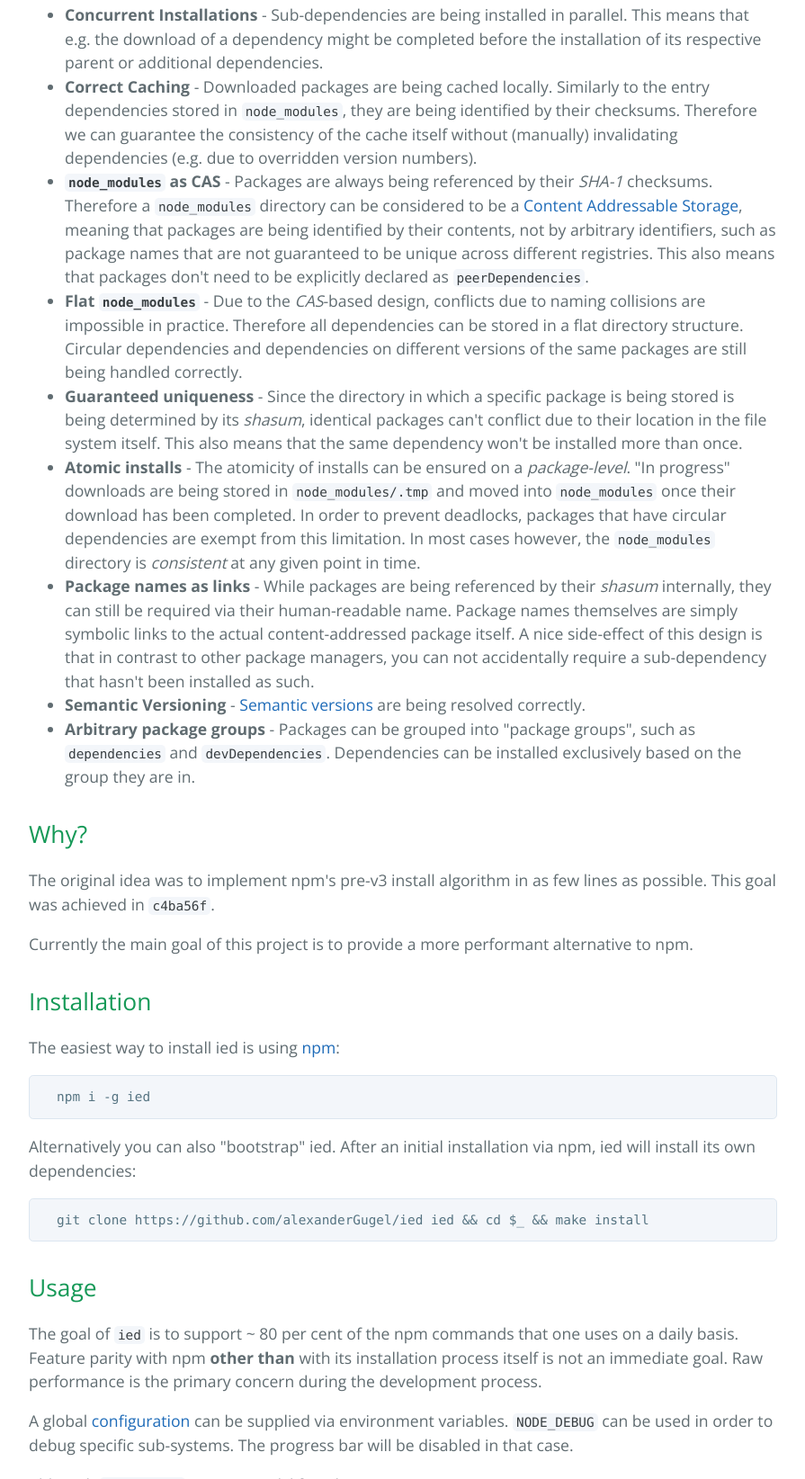
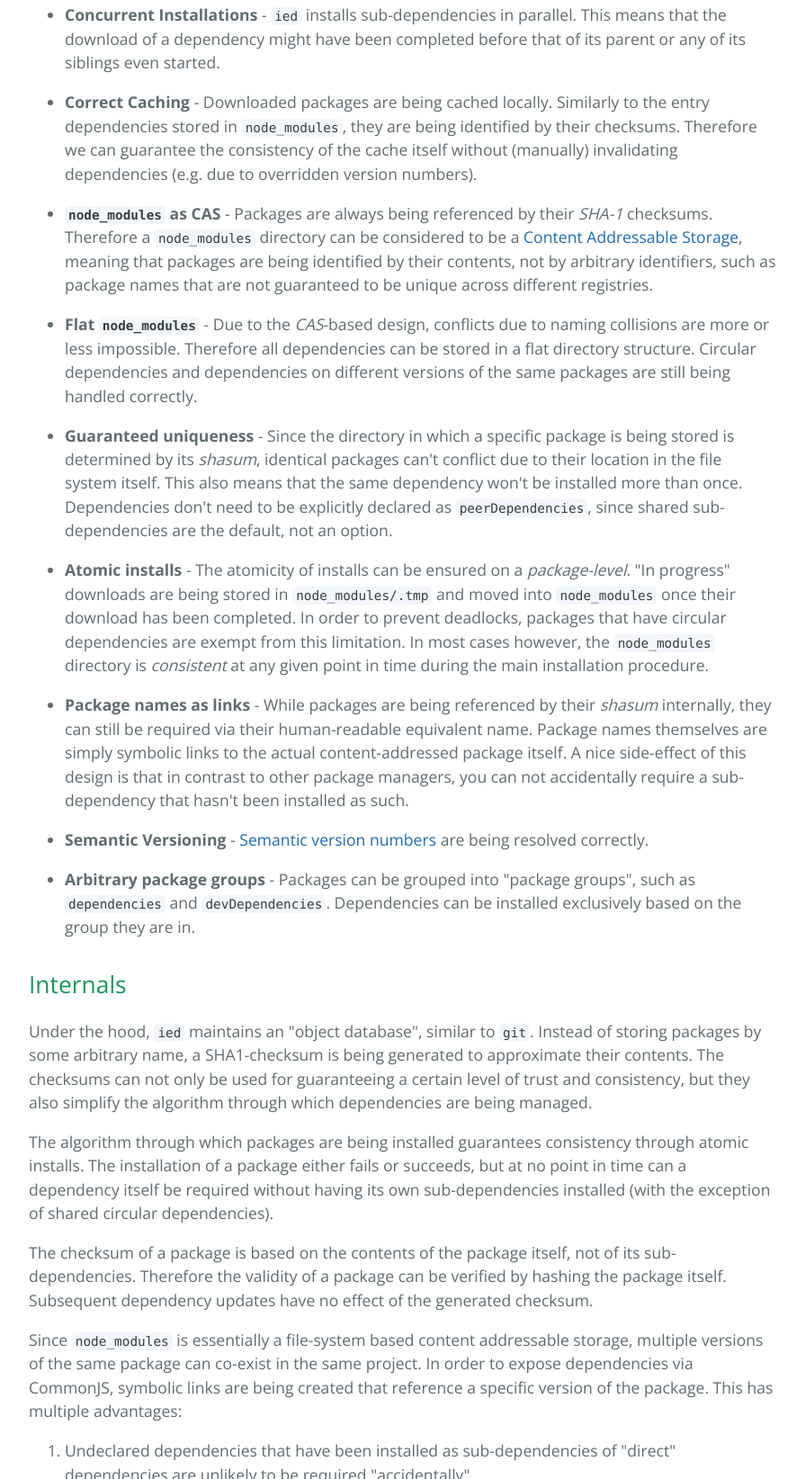
Before and after one commit to alexanderGugel/ied, a website: page index.html in a window 1280 px wide. Shown: the part 1156-2800 px from the top of the page at 90% size, without its empty margins (192-1087 px from the left). Drawn offline with nearby package versions, Linux system fonts and the light colour scheme.

Commit message:
Create gh-pages branch via GitHub

```diff
--- a/index.html
+++ b/index.html
@@ -20,7 +20,7 @@
 
     <section class="main-content">
       <h1>
-<a id="ied-wip" class="anchor" href="#ied-wip" aria-hidden="true"><span class="octicon octicon-link"></span></a>ied (WIP)</h1>
+<a id="ied" class="anchor" href="#ied" aria-hidden="true"><span aria-hidden="true" class="octicon octicon-link"></span></a>ied</h1>
 
 <p><a href="https://travis-ci.org/alexanderGugel/ied"><img src="https://img.shields.io/travis/alexanderGugel/ied.svg" alt="Travis"></a>
 <a href="https://www.npmjs.com/package/ied"><img src="https://img.shields.io/npm/v/ied.svg" alt="npm"></a>
@@ -30,35 +30,146 @@
 <p>An alternative package manager for Node.</p>
 
 <ul>
-<li>
-<strong>Concurrent Installations</strong> - Sub-dependencies are being installed in parallel. This means that e.g. the download of a dependency might be completed before the installation of its respective parent or additional dependencies.</li>
-<li>
-<strong>Correct Caching</strong> - Downloaded packages are being cached locally. Similarly to the entry dependencies stored in <code>node_modules</code>, they are being identified by their checksums. Therefore we can guarantee the consistency of the cache itself without (manually) invalidating dependencies (e.g. due to overridden version numbers).</li>
-<li>
-<strong><code>node_modules</code> as CAS</strong> - Packages are always being referenced by their <em>SHA-1</em> checksums. Therefore a <code>node_modules</code> directory can be considered to be a <a href="https://en.wikipedia.org/wiki/Content-addressable_storage">Content Addressable Storage</a>, meaning that packages are being identified by their contents, not by arbitrary identifiers, such as package names that are not guaranteed to be unique across different registries. This also means that packages don't need to be explicitly declared as <code>peerDependencies</code>.</li>
-<li>
-<strong>Flat <code>node_modules</code></strong> - Due to the <em>CAS</em>-based design, conflicts due to naming collisions are impossible in practice. Therefore all dependencies can be stored in a flat directory structure. Circular dependencies and dependencies on different versions of the same packages are still being handled correctly.</li>
-<li>
-<strong>Guaranteed uniqueness</strong> - Since the directory in which a specific package is being stored is being determined by its <em>shasum</em>, identical packages can't conflict due to their location in the file system itself. This also means that the same dependency won't be installed more than once.</li>
-<li>
-<strong>Atomic installs</strong> - The atomicity of installs can be ensured on a <em>package-level</em>. "In progress" downloads are being stored in <code>node_modules/.tmp</code> and moved into <code>node_modules</code> once their download has been completed. In order to prevent deadlocks, packages that have circular dependencies are exempt from this limitation. In most cases however, the <code>node_modules</code> directory is <em>consistent</em> at any given point in time.</li>
-<li>
-<strong>Package names as links</strong> - While packages are being referenced by their <em>shasum</em> internally, they can still be required via their human-readable name. Package names themselves are simply symbolic links to the actual content-addressed package itself. A nice side-effect of this design is that in contrast to other package managers, you can not accidentally require a sub-dependency that hasn't been installed as such.</li>
-<li>
-<strong>Semantic Versioning</strong> - <a href="http://semver.org/">Semantic versions</a> are being resolved correctly.</li>
-<li>
-<strong>Arbitrary package groups</strong> - Packages can be grouped into "package groups", such as <code>dependencies</code> and <code>devDependencies</code>. Dependencies can be installed exclusively based on the group they are in.</li>
+<li><p><strong>Concurrent Installations</strong> - <code>ied</code> installs sub-dependencies in parallel.
+This means that the download of a dependency might have been completed before
+that of its parent or any of its siblings even started.</p></li>
+<li><p><strong>Correct Caching</strong> - Downloaded packages are being cached locally. Similarly
+to the entry dependencies stored in <code>node_modules</code>, they are being identified
+by their checksums. Therefore we can guarantee the consistency of the cache
+itself without (manually) invalidating dependencies (e.g. due to overridden
+version numbers).</p></li>
+<li><p><strong><code>node_modules</code> as CAS</strong> - Packages are always being referenced by their
+<em>SHA-1</em> checksums. Therefore a <code>node_modules</code> directory can be considered to
+be a <a href="https://en.wikipedia.org/wiki/Content-addressable_storage">Content Addressable
+Storage</a>, meaning
+that packages are being identified by their contents, not by arbitrary
+identifiers, such as package names that are not guaranteed to be unique
+across different registries.</p></li>
+<li><p><strong>Flat <code>node_modules</code></strong> - Due to the <em>CAS</em>-based design, conflicts due to
+naming collisions are more or less impossible. Therefore all dependencies can
+be stored in a flat directory structure. Circular dependencies and
+dependencies on different versions of the same packages are still being
+handled correctly.</p></li>
+<li><p><strong>Guaranteed uniqueness</strong> - Since the directory in which a specific package
+is being stored is determined by its <em>shasum</em>, identical packages can't
+conflict due to their location in the file system itself. This also means
+that the same dependency won't be installed more than once. Dependencies
+don't need to be explicitly declared as <code>peerDependencies</code>, since shared
+sub-dependencies are the default, not an option.</p></li>
+<li><p><strong>Atomic installs</strong> - The atomicity of installs can be ensured on a
+<em>package-level</em>. "In progress" downloads are being stored in
+<code>node_modules/.tmp</code> and moved into <code>node_modules</code> once their download has
+been completed. In order to prevent deadlocks, packages that have circular
+dependencies are exempt from this limitation. In most cases however, the
+<code>node_modules</code> directory is <em>consistent</em> at any given point in time during
+the main installation procedure.</p></li>
+<li><p><strong>Package names as links</strong> - While packages are being referenced by their
+<em>shasum</em> internally, they can still be required via their human-readable
+equivalent name. Package names themselves are simply symbolic links to the
+actual content-addressed package itself. A nice side-effect of this design is
+that in contrast to other package managers, you can not accidentally require
+a sub-dependency that hasn't been installed as such.</p></li>
+<li><p><strong>Semantic Versioning</strong> - <a href="http://semver.org/">Semantic version numbers</a> are
+being resolved correctly.</p></li>
+<li><p><strong>Arbitrary package groups</strong> - Packages can be grouped into "package groups",
+such as <code>dependencies</code> and <code>devDependencies</code>. Dependencies can be installed
+exclusively based on the group they are in.</p></li>
 </ul>
 
 <h2>
-<a id="why" class="anchor" href="#why" aria-hidden="true"><span class="octicon octicon-link"></span></a>Why?</h2>
+<a id="internals" class="anchor" href="#internals" aria-hidden="true"><span aria-hidden="true" class="octicon octicon-link"></span></a>Internals</h2>
 
-<p>The original idea was to implement npm's pre-v3 install algorithm in as few lines as possible. This goal was achieved in <a href="https://github.com/alexanderGugel/ied/tree/c4ba56f7dece738db5b8cb28c20c7f6aa1e64d1d"><code>c4ba56f</code></a>.</p>
+<p>Under the hood, <code>ied</code> maintains an "object database", similar to <code>git</code>. Instead
+of storing packages by some arbitrary name, a SHA1-checksum is being generated
+to approximate their contents. The checksums can not only be used for
+guaranteeing a certain level of trust and consistency, but they also simplify
+the algorithm through which dependencies are being managed.</p>
 
-<p>Currently the main goal of this project is to provide a more performant alternative to npm.</p>
+<p>The algorithm through which packages are being installed guarantees consistency
+through atomic installs. The installation of a package either fails or
+succeeds, but at no point in time can a dependency itself be required without
+having its own sub-dependencies installed (with the exception of shared
+circular dependencies).</p>
+
+<p>The checksum of a package is based on the contents of the package itself, not
+of its sub-dependencies. Therefore the validity of a package can be verified by
+hashing the package itself. Subsequent dependency updates have no effect of the
+generated checksum.</p>
+
+<p>Since <code>node_modules</code> is essentially a file-system based content addressable
+storage, multiple versions of the same package can co-exist in the same
+project. In order to expose dependencies via CommonJS, symbolic links are being
+created that reference a specific version of the package. This has multiple
+advantages:</p>
+
+<ol>
+<li><p>Undeclared dependencies that have been installed as sub-dependencies of
+"direct" dependencies are unlikely to be required "accidentally".</p></li>
+<li><p>There is no need to "manually" (as in additionally to the installation
+procedure itself) de-duplicate the dependency graph. As long as the
+uniqueness of filenames itself can be guaranteed on an OS-level, it is
+<em>impossible</em> to install the same package twice. This does not prevent users
+from installing different versions of the same dependency as long as the
+content is different (whereas a different version declared in the
+<code>package.json</code> counts as different contents).</p></li>
+<li><p>Shorter pathnames and less problems due to OS-level limitations (as in
+Windows where the maximum path length is limited).</p></li>
+<li><p>Additional application-level startup performance improvements. <code>require</code>
+needs to traverse less directories. A limited number of symbolic links need
+to be followed. This performance improvement is primarily useful for
+continuously running tests, where startup time is actually noticeable for
+larger test suits.</p></li>
+</ol>
+
+<h3>
+<a id="directory-structure" class="anchor" href="#directory-structure" aria-hidden="true"><span aria-hidden="true" class="octicon octicon-link"></span></a>Directory Structure</h3>
+
+<p>The used directory structure is primarily optimized for reducing the amount of
+IO interaction with the file system during subsequent installations and
+guaranteeing the consistency of installed packages.</p>
+
+<p>A consequence of the
+<a href="https://nodejs.org/api/modules.html#modules_all_together"><code>require.resolve</code></a>
+algorithm used by Node, all packages need to be stored in a project-level
+<code>node_modules</code> directory. This directory is completely flat on a package-level,
+meaning that there are no nested packages inside it.</p>
+
+<p>Instead each package is being stored in its content-addressed directory. Such a
+directory has two sub-directories:</p>
+
+<ul>
+<li><p><strong>package</strong> - This is where the unpacked package contents is being stored. At
+no point in time will this directory be modified. This enables us to verify
+the integrity of the package at a later point in time by comparing the actual
+checksum to the one defined by other dependents or registries.</p></li>
+<li><p><strong>node_modules</strong> - Sub-dependencies of the dependency installed in <code>package</code>
+are being referenced by symbolic links in <code>node_modules</code> of the package
+itself. <code>require.resolve</code> will fall-back to this level after failing to
+locate a dependency in <code>package</code>. This means checked in dependencies are
+still supported, provided that their sub-dependencies are also available
+(anywhere in the dependency graph).</p></li>
+</ul>
+
+<p>On a project level, the <code>node_modules</code> directory contains the fetched packages,
+installed dependencies and links that expose the packages to user-land via
+<code>require</code>.</p>
+
+<p>A comparison of sample directory structures produced by ied, npm 2 and npm 3 is
+available as a <a href="https://gist.github.com/alexanderGugel/a10ed5655d366875a280">GitHub
+Gist</a>.</p>
 
 <h2>
-<a id="installation" class="anchor" href="#installation" aria-hidden="true"><span class="octicon octicon-link"></span></a>Installation</h2>
+<a id="why" class="anchor" href="#why" aria-hidden="true"><span aria-hidden="true" class="octicon octicon-link"></span></a>Why?</h2>
+
+<p>The original idea was to implement npm's pre-v3 install algorithm in as few
+lines as possible. This goal was achieved in
+<a href="https://github.com/alexanderGugel/ied/tree/c4ba56f7dece738db5b8cb28c20c7f6aa1e64d1d"><code>c4ba56f</code></a>.</p>
+
+<p>Currently the main goal of this project is to provide a more performant
+alternative to npm.</p>
+
+<h2>
+<a id="installation" class="anchor" href="#installation" aria-hidden="true"><span aria-hidden="true" class="octicon octicon-link"></span></a>Installation</h2>
 
 <p>The easiest way to install ied is using <a href="https://www.npmjs.org/">npm</a>:</p>
 
@@ -72,17 +183,26 @@ After an initial installation via npm, ied will install its own dependencies:</p
 </code></pre>
 
 <h2>
-<a id="usage" class="anchor" href="#usage" aria-hidden="true"><span class="octicon octicon-link"></span></a>Usage</h2>
+<a id="usage" class="anchor" href="#usage" aria-hidden="true"><span aria-hidden="true" class="octicon octicon-link"></span></a>Usage</h2>
 
-<p>The goal of <code>ied</code> is to support ~ 80 per cent of the npm commands that one uses on a daily basis. Feature parity with npm <strong>other than</strong> with its installation process itself is not an immediate goal. Raw performance is the primary concern during the development process.</p>
+<p>The goal of <code>ied</code> is to support ~ 80 per cent of the npm commands that one uses
+on a daily basis. Feature parity with npm <strong>other than</strong> with its installation
+process itself is not an immediate goal. Raw performance is the primary concern
+during the development process.</p>
 
-<p>A global <a href="lib/config.js">configuration</a> can be supplied via environment variables. <code>NODE_DEBUG</code> can be used in order to debug specific sub-systems. The progress bar will be disabled in that case.</p>
+<p>A global <a href="lib/config.js">configuration</a> can be supplied via environment
+variables. <code>NODE_DEBUG</code> can be used in order to debug specific sub-systems. The
+progress bar will be disabled in that case.</p>
 
 <p>Although <code>run-script</code> is supported, lifecycle scripts are not.</p>
 
-<p>At this point in time, the majority of the command API is <a href="bin/cmd.js">self-documenting</a>. More extensive documentation will be available once the API is stabilized.</p>
+<p>At this point in time, the majority of the command API is
+<a href="bin/cmd.js">self-documenting</a>. More extensive documentation will be available
+once the API is stabilized.</p>
 
-<p>A high-level <a href="bin/USAGE.txt">USAGE</a> help is also supplied. The main goal is to keep the API predictable for regular npm-users. This means certain flags, such as for example <code>--save</code>, <code>--save-dev</code>, <code>--only</code>, are supported.</p>
+<p>A high-level <a href="bin/USAGE.txt">USAGE</a> help is also supplied. The main goal is to
+keep the API predictable for regular npm-users. This means certain flags, such
+as for example <code>--save</code>, <code>--save-dev</code>, <code>--only</code>, are supported.</p>
 
 <pre><code>  ied is a package manager for Node.
 
@@ -127,23 +247,25 @@ After an initial installation via npm, ied will install its own dependencies:</p
 </code></pre>
 
 <h2>
-<a id="credits" class="anchor" href="#credits" aria-hidden="true"><span class="octicon octicon-link"></span></a>Credits</h2>
+<a id="credits" class="anchor" href="#credits" aria-hidden="true"><span aria-hidden="true" class="octicon octicon-link"></span></a>Credits</h2>
 
-<p>Some ideas and (upcoming) features of ied are heavily inspired by <a href="http://nixos.org/nix/"><strong>Nix</strong></a>, a purely functional package manager.</p>
+<p>Some ideas and (upcoming) features of <code>ied</code> are heavily inspired by
+<a href="http://nixos.org/nix/"><strong>Nix</strong></a>, a purely functional package manager.</p>
 
 <h2>
-<a id="faq" class="anchor" href="#faq" aria-hidden="true"><span class="octicon octicon-link"></span></a>FAQ</h2>
+<a id="faq" class="anchor" href="#faq" aria-hidden="true"><span aria-hidden="true" class="octicon octicon-link"></span></a>FAQ</h2>
 
 <ul>
 <li>
 <p>What does ied stand for?</p>
 
-<p>Nothing in particular. It's just easy to type and <code>mpm</code> (the original name) was already taken.</p>
+<p>Nothing in particular. It's just easy to type and <code>mpm</code> (the original name)
+was already taken.</p>
 </li>
 </ul>
 
 <h2>
-<a id="license" class="anchor" href="#license" aria-hidden="true"><span class="octicon octicon-link"></span></a>License</h2>
+<a id="license" class="anchor" href="#license" aria-hidden="true"><span aria-hidden="true" class="octicon octicon-link"></span></a>License</h2>
 
 <p>Licensed under the MIT license. See <a href="LICENSE.md">LICENSE</a>.</p>
 
```
Also changed, not shown: params.json (+1 -1 lines).
